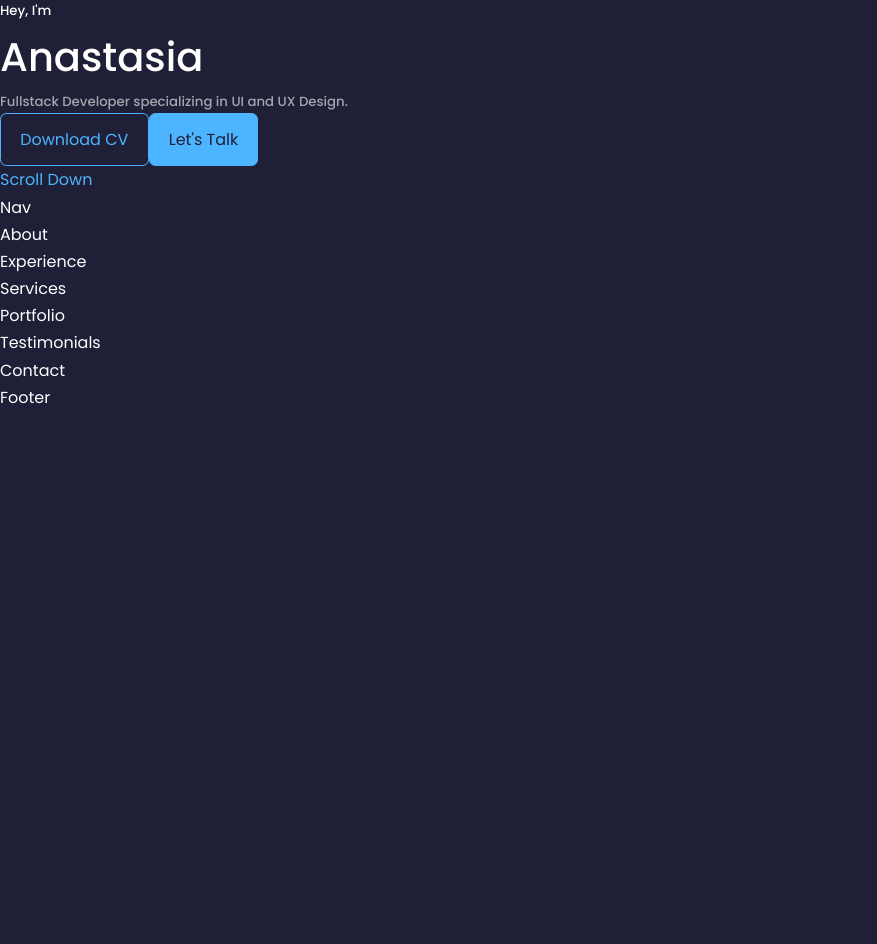
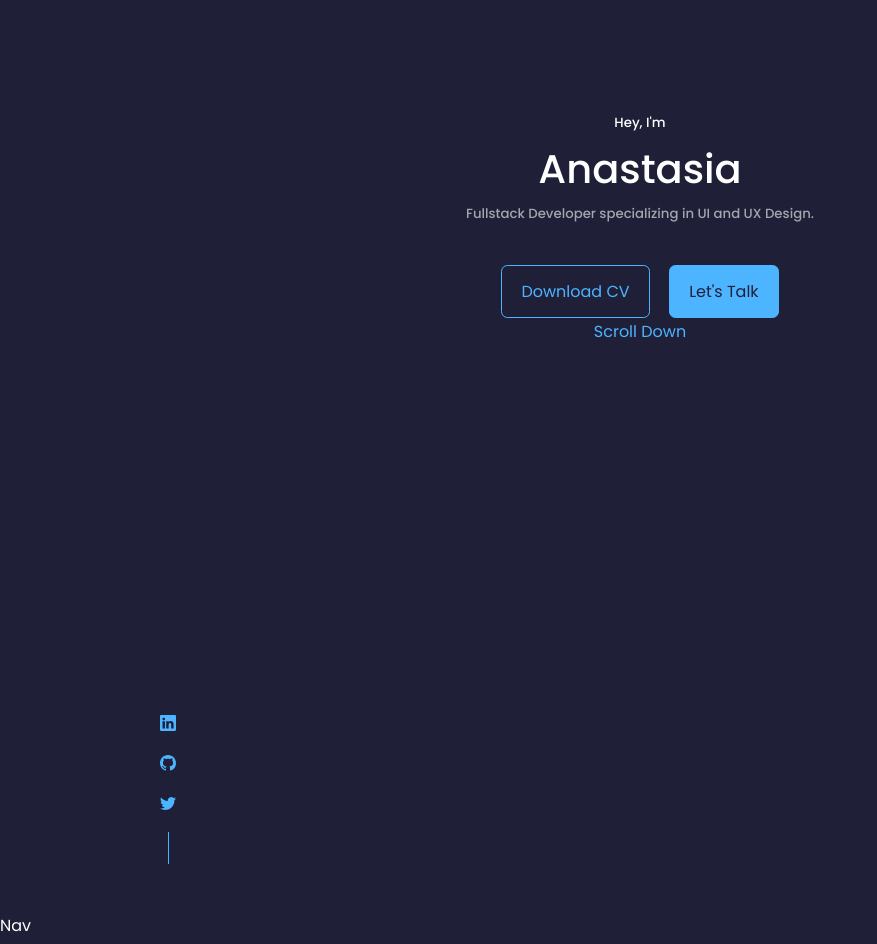
Before and after one commit to anastasia-starostina/AnastasiaS-Portfolio, a React (Create React App) app in the folder anastasia-starostina-portfolio/: page / in a window 1280 px wide. Shown: the top 944 px of the page, without its empty margins (0-877 px from the left). Before the commit the page ends 800 px from the top, so only its background shows below. Built offline with nearby package versions, Linux system fonts and the light colour scheme.

Commit message:
style: add styling to Header Socials in header.css

```diff
--- a/anastasia-starostina-portfolio/package.json
+++ b/anastasia-starostina-portfolio/package.json
@@ -8,6 +8,7 @@
     "@testing-library/user-event": "^13.5.0",
     "react": "^18.2.0",
     "react-dom": "^18.2.0",
+    "react-icons": "^4.4.0",
     "react-scripts": "5.0.1",
     "styled-components": "^5.3.5",
     "web-vitals": "^2.1.4"
--- a/anastasia-starostina-portfolio/src/components/header/CTA.jsx
+++ b/anastasia-starostina-portfolio/src/components/header/CTA.jsx
@@ -1,5 +1,6 @@
 import React from 'react'
 import CV from '../../assets/CV.pdf'
+import './header.css'
 
 const CTA = () => {
   return (
--- a/anastasia-starostina-portfolio/src/components/header/Header.jsx
+++ b/anastasia-starostina-portfolio/src/components/header/Header.jsx
@@ -3,15 +3,17 @@ import "./header.css";
 import CTA from "./CTA";
 // import ME from "../../assets/ME.jfif"
 //Commented out the image while searching for a more suitable one
+import HeaderSocails from "./HeaderSocails";
 
 const Header = () => {
   return (
   <header>
-    <div className=".container.header_container">
+    <div className="container header__container">
     <h5>Hey, I'm</h5>
     <h1>Anastasia</h1>
     <h5 className="text-light">Fullstack Developer specializing in UI and UX Design.</h5>
     <CTA/>
+    <HeaderSocails/>
 
     <div className="me">
       {/* <img src={ME} alt="me" /> */}
@@ -19,7 +21,6 @@ const Header = () => {
 
     <a href="#contact" className="scroll_down">Scroll Down</a>
     </div>
-
   </header>
   )
 };
--- a/anastasia-starostina-portfolio/src/components/header/HeaderSocails.jsx
+++ b/anastasia-starostina-portfolio/src/components/header/HeaderSocails.jsx
@@ -1,13 +1,23 @@
 import React from 'react'
+import {BsLinkedin} from 'react-icons/bs'
+import {BsGithub} from "react-icons/bs";
+import { BsTwitter } from "react-icons/bs";
+
 
 const HeaderSocails = () => {
   return (
-    <div className="header_socials">
+    <div className="header__socials">
       <a
         href="https://www.linkedin.com/in/anastasia-starostina-900bb2130"
-        targer="_blank"></a>
-      <a href="https://github.com/anastasia-starostina" targer="_blank"></a>
-      <a href="https://twitter.com/ShternAnastasia" targer="_blank"></a>
+        target="_blank">
+        <BsLinkedin />
+      </a>
+      <a href="https://github.com/anastasia-starostina" target="__blank">
+        <BsGithub />
+      </a>
+      <a href="https://twitter.com/ShternAnastasia" target="_blank">
+        <BsTwitter />
+      </a>
     </div>
   );
 }
--- a/anastasia-starostina-portfolio/src/components/header/header.css
+++ b/anastasia-starostina-portfolio/src/components/header/header.css
@@ -0,0 +1,44 @@
+header {
+    height: 100vh;
+    padding-top: 7rem;
+    overflow: hidden;
+
+}
+
+.header__container {
+    text-align: center;
+    height: 100%;
+    position: relative;
+}
+
+/* CTA */
+
+.cta {
+    margin-top: 2.5rem;
+    display: flex;
+    gap: 1.2rem;
+    justify-content: center;
+}
+/* HEADER SOCIALS  */
+.header__socials {
+    display: flex;
+    flex-direction: column;
+    align-items: center;
+    gap: 0.8rem;
+    position: absolute;
+    left:0;
+    bottom: 3rem;
+}
+
+.header__socials::after {
+    content: "";
+    width: 1px;
+    height: 2rem;
+    background: var(--color-primary);
+}
+
+/* IMAGE */
+
+.ME {
+
+}
--- /dev/null
+++ b/package.json
@@ -0,0 +1,5 @@
+{
+  "dependencies": {
+    "react-icons": "^4.4.0"
+  }
+}
```
Also changed, not shown: 2 other files (tests, documents, lock files or other folders).
